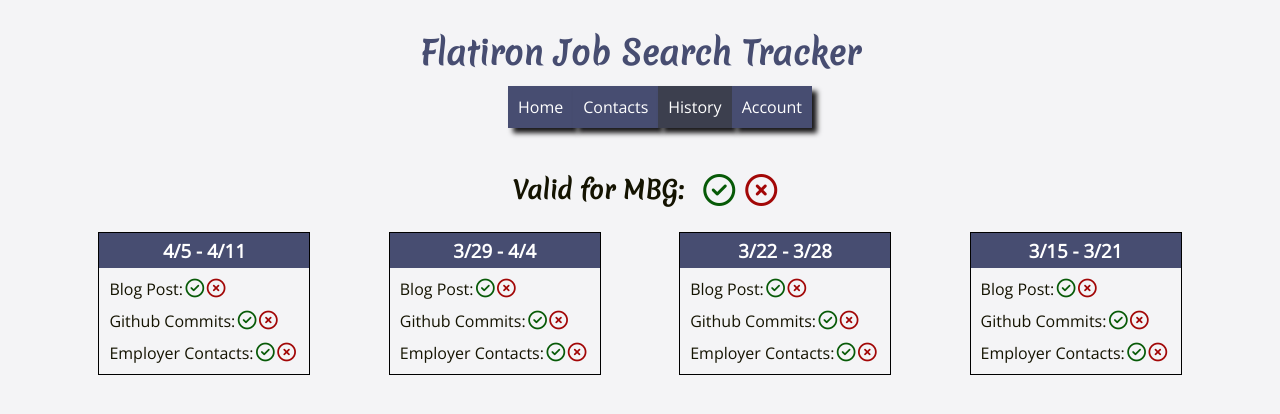
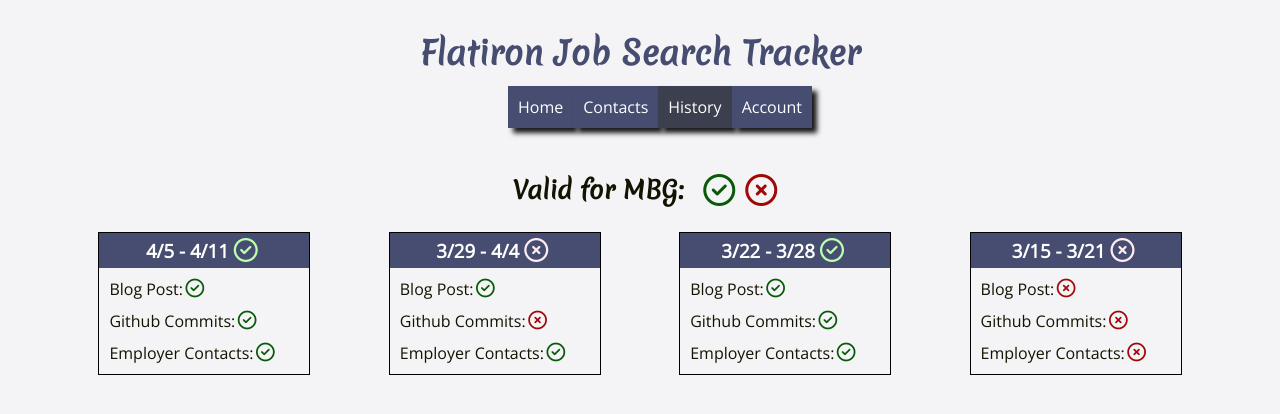
Before and after one commit to brownjer3/flatiron-job-search-tracker-frontend, a React (Create React App) app: page /history in a window 1280 px wide. Shown: the top 414 px of the page. Built offline with nearby package versions, Linux system fonts and the light colour scheme.

Commit message:
Add indicator to History headers

```diff
--- a/src/history/DisplayHistory.js
+++ b/src/history/DisplayHistory.js
@@ -4,22 +4,20 @@
       <div className="small-box">
         <div className="box-header">
           <h3>4/5 - 4/11</h3>
+          <i className="far fa-check-circle light-green"></i>
         </div>
         <div className="box-content">
           <p>
             Blog Post:
             <i className="far fa-check-circle green"></i>
-            <i className="far fa-times-circle red"></i>
           </p>
           <p>
             Github Commits:
             <i className="far fa-check-circle green"></i>
-            <i className="far fa-times-circle red"></i>
           </p>
           <p>
             Employer Contacts:
             <i className="far fa-check-circle green"></i>
-            <i className="far fa-times-circle red"></i>
           </p>
         </div>
       </div>
@@ -27,22 +25,20 @@
       <div className="small-box">
         <div className="box-header">
           <h3>3/29 - 4/4</h3>
+          <i className="far fa-times-circle light-red"></i>
         </div>
         <div className="box-content">
           <p>
             Blog Post:
             <i className="far fa-check-circle green"></i>
-            <i className="far fa-times-circle red"></i>
           </p>
           <p>
             Github Commits:
-            <i className="far fa-check-circle green"></i>
             <i className="far fa-times-circle red"></i>
           </p>
           <p>
             Employer Contacts:
             <i className="far fa-check-circle green"></i>
-            <i className="far fa-times-circle red"></i>
           </p>
         </div>
       </div>
@@ -50,22 +46,20 @@
       <div className="small-box">
         <div className="box-header">
           <h3>3/22 - 3/28</h3>
+          <i className="far fa-check-circle light-green"></i>
         </div>
         <div className="box-content">
           <p>
             Blog Post:
             <i className="far fa-check-circle green"></i>
-            <i className="far fa-times-circle red"></i>
           </p>
           <p>
             Github Commits:
             <i className="far fa-check-circle green"></i>
-            <i className="far fa-times-circle red"></i>
           </p>
           <p>
             Employer Contacts:
             <i className="far fa-check-circle green"></i>
-            <i className="far fa-times-circle red"></i>
           </p>
         </div>
       </div>
@@ -73,21 +67,19 @@
       <div className="small-box">
         <div className="box-header">
           <h3>3/15 - 3/21</h3>
+          <i className="far fa-times-circle light-red"></i>
         </div>
         <div className="box-content">
           <p>
             Blog Post:
-            <i className="far fa-check-circle green"></i>
             <i className="far fa-times-circle red"></i>
           </p>
           <p>
             Github Commits:
-            <i className="far fa-check-circle green"></i>
             <i className="far fa-times-circle red"></i>
           </p>
           <p>
             Employer Contacts:
-            <i className="far fa-check-circle green"></i>
             <i className="far fa-times-circle red"></i>
           </p>
         </div>
--- a/src/history/history.css
+++ b/src/history/history.css
@@ -11,7 +11,7 @@
   border: 1px solid black;
 }
 
-.small-box i {
+.small-box .box-content i {
   font-size: 1.17em;
   padding-left: 2.5px;
 }
```
